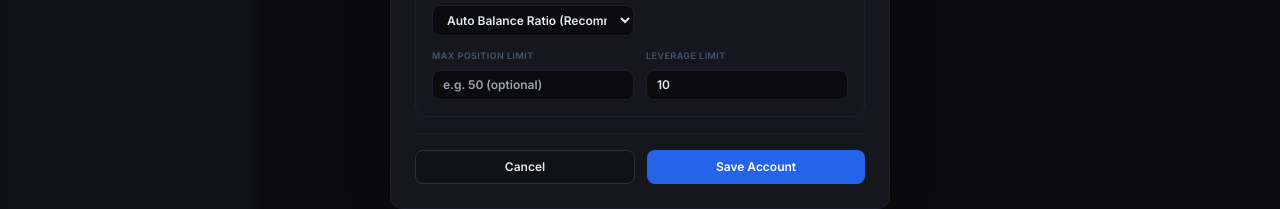
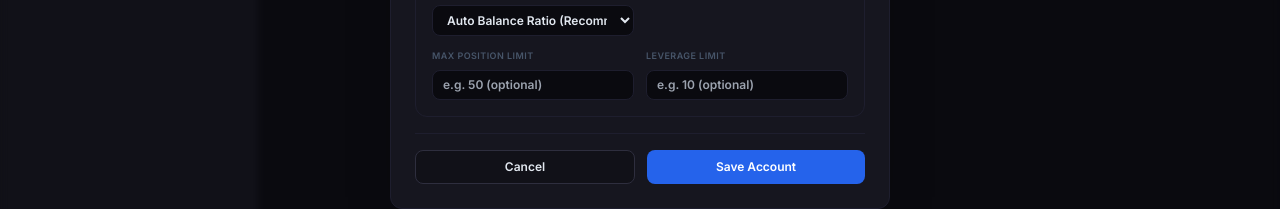
Before and after one commit to Vitti-Capital-Tech/Mirror_Engine, a Next.js app in the folder frontend/: page /accounts in a window 1280 px wide. Both pictures are taken after a click on the button "Add Account". Shown: the part 524-733 px from the top of the page. Built offline with nearby package versions, Linux system fonts and the light colour scheme; no server answers.

Commit message:
feat: make leverage limit and position size optional guards with safety defaults

```diff
--- a/frontend/src/components/accounts/AddAccountModal.tsx
+++ b/frontend/src/components/accounts/AddAccountModal.tsx
@@ -17,7 +17,7 @@ export function AddAccountModal({ isOpen, onClose }: { isOpen: boolean; onClose:
   const [allocationMode, setAllocationMode] = useState<'fixed' | 'multiplier' | 'capital_pct' | 'auto_ratio'>('auto_ratio');
   const [allocationValue, setAllocationValue] = useState<string>('1.0');
   const [maxPositionSize, setMaxPositionSize] = useState<string>('');
-  const [leverageLimit, setLeverageLimit] = useState<number>(10);
+  const [leverageLimit, setLeverageLimit] = useState<string>('');
 
   // UI States
   const [showKey, setShowKey] = useState(false);
@@ -39,8 +39,11 @@ export function AddAccountModal({ isOpen, onClose }: { isOpen: boolean; onClose:
         api_secret: apiSecret,
         is_master: isMaster,
         environment,
-        leverage_limit: leverageLimit,
       };
+
+      if (leverageLimit) {
+        payload.leverage_limit = parseInt(leverageLimit);
+      }
 
       if (!isMaster) {
         payload.allocation_mode = allocationMode;
@@ -228,9 +231,9 @@ export function AddAccountModal({ isOpen, onClose }: { isOpen: boolean; onClose:
                     type="number"
                     min="1"
                     max="100"
-                    required
+                    placeholder="e.g. 10 (optional)"
                     value={leverageLimit}
-                    onChange={(e) => setLeverageLimit(parseInt(e.target.value) || 10)}
+                    onChange={(e) => setLeverageLimit(e.target.value)}
                     className="bg-bg-primary border border-bg-border rounded-lg px-2.5 py-1.5 text-text-primary outline-none focus:border-blue-500"
                   />
                 </div>
```
Also changed, not shown: 1 other file (tests, documents, lock files or other folders).
